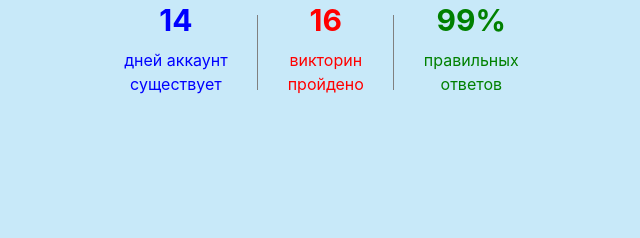
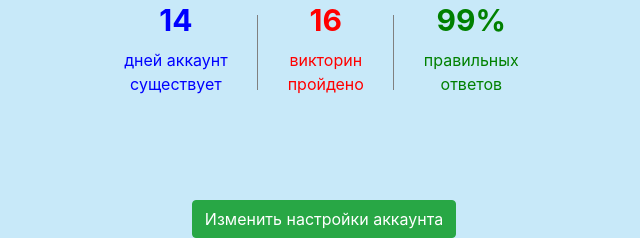
Before and after one commit to 1nkognit0/WEB.FLASK.study-of-countries, a Flask app: page /profile/1nkognit0 in a window 1280 px wide. Shown: the part 567-805 px from the top of the page, without its empty margins (316-956 px from the left). Before the commit the page ends 661 px from the top, so only its background shows below. Run offline with Flask 2, Linux system fonts and the light colour scheme; some libraries are stand-ins or nearby versions.

Commit message:
Update profile.html

```diff
--- a/templates/profile.html
+++ b/templates/profile.html
@@ -54,4 +54,8 @@
             </div></li>
     </ul>
 </div>
+
+<div align="center" style="margin-top: 100px;">
+    <a href="/edit/{{data.login}}"><input type=submit value='Изменить настройки аккаунта' class="btn btn-success"></a>
+</div>
 {% endblock %}
```
